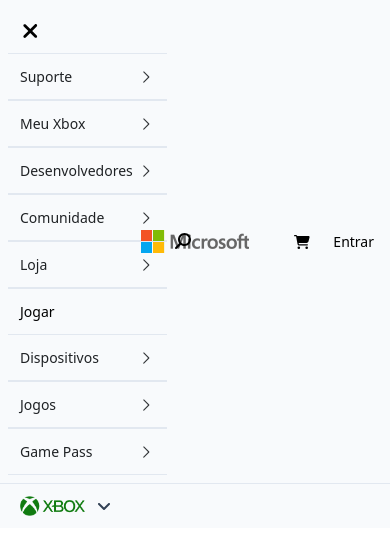
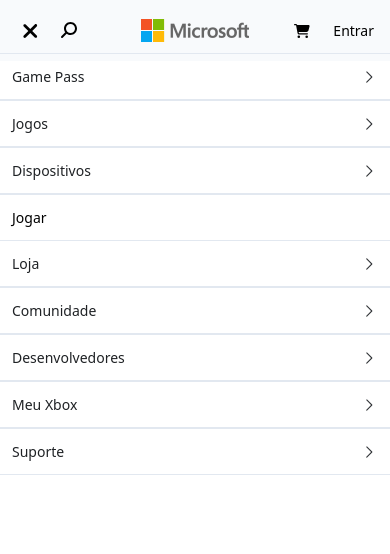
Before and after one commit to sanilonilo/universe-game-web, a Vue app: page / in a window 390 px wide. Both pictures are taken after a click on the button 30 px from the left and 30 px from the top of the page. Shown: the top 554 px of the page. Built offline with nearby package versions, Linux system fonts and the light colour scheme.

Commit message:
menu-mobile refactoring

```diff
--- a/src/App.vue
+++ b/src/App.vue
@@ -2,7 +2,7 @@
 import Header from "./components/templates/header/Header.vue"
 import { defineComponent } from "vue";
 import { GlobalThemeOverrides, NConfigProvider } from 'naive-ui'
-import SubHeaderCollapse from './components/collapse/SubHeaderCollapse.vue'
+//import SubHeaderCollapse from './components/collapse/SubHeaderCollapse.vue'
 
 
   /**
@@ -27,7 +27,7 @@
     name: 'App',
     components: {
         Header,
-        SubHeaderCollapse
+        //SubHeaderCollapse
     },
     data() {
         return {themeOverrides}
@@ -39,7 +39,7 @@
    <n-config-provider :theme-overrides="themeOverrides">
     <n-message-provider>
         <Header></Header>
-        <SubHeaderCollapse class="block md:hidden"/>
+        <!-- <SubHeaderCollapse class="block md:hidden"/> -->
     </n-message-provider>
    </n-config-provider>
 </template>
--- a/src/components/collapse/domain/domain.ts
+++ b/src/components/collapse/domain/domain.ts
@@ -260,4 +260,4 @@
             }
         ]
     }
-] as any
+].reverse() as any
--- a/src/components/templates/header/Header.vue
+++ b/src/components/templates/header/Header.vue
@@ -13,11 +13,11 @@
                     class="w-[45px] h-[45px] flex items-center justify-center hover:bg-slate-200 hover:border-slate-800 border-[#ffffff00] border-2">
                     <FontAwesomeIcon :icon="faXmark" class="text-[22px]" />
                 </button>
-                <div v-if="isShowMenuMobile">
+                <div v-if="isShowMenuMobile" class="block flex-col absolute left-0 w-[100%] z-[9999999]">
                     <n-collapse v-for="item in moreOptions2" accordion arrow-placement="right">
-                        <n-collapse-item v-if="(item.children as []).length > 0" :title="item.label"  class=" p-3 border-t border-b border-slate-200" name="1">
+                        <n-collapse-item v-if="(item.children as []).length > 0" :title="item.label"  class="p-3 border-t border-b border-slate-200" name="1">
                             <n-collapse v-for="item_level_2 in item.children" accordion arrow-placement="right" >
-                                <n-collapse-item v-if="(item_level_2?.children as [])?.length > 0" :title="item_level_2.label"  class=" p-3 border-t border-b border-slate-200" name="1">
+                                <n-collapse-item v-if="(item_level_2?.children as [])?.length > 0" :title="item_level_2.label"  class="p-3 border-t border-b border-slate-200" name="1">
                                     <n-collapse v-for="item_level_3 in item_level_2.children" accordion arrow-placement="right" >
                                         <div class="border-t border-slate-200 p-3">{{ item_level_3.label }}</div>
                                     </n-collapse>
@@ -108,6 +108,7 @@
             </div>
         </div>
     </header>
+    <SubHeaderCollapse v-show="!isShowMenuMobile" class="block md:hidden"></SubHeaderCollapse>
 </template>
 
 <script lang="ts">
@@ -124,6 +125,7 @@
 import { FontAwesomeIcon } from '@fortawesome/vue-fontawesome'
 import { faMagnifyingGlass, faCartShopping, faBars, faArrowLeft, faXmark } from '@fortawesome/free-solid-svg-icons'
 import NavItemDropdown from '../../dropdown/NavItemDropdown.vue'
+import SubHeaderCollapse from '../../collapse/SubHeaderCollapse.vue';
 import {
     dynamicNavItemsKeys,
     gamePassOptions,
@@ -140,6 +142,7 @@
     name: 'Header',
     components: {
         NavItemDropdown,
+        SubHeaderCollapse,
         FontAwesomeIcon,
     },
     data() {
--- a/src/utils/random-data.ts
+++ b/src/utils/random-data.ts
@@ -1,3 +1,3 @@
-export function randomInteger(min, max) {
+export function randomInteger(min: number, max: number) {
     return Math.floor(Math.random() * (max - min + 1)) + min;
 }
```
